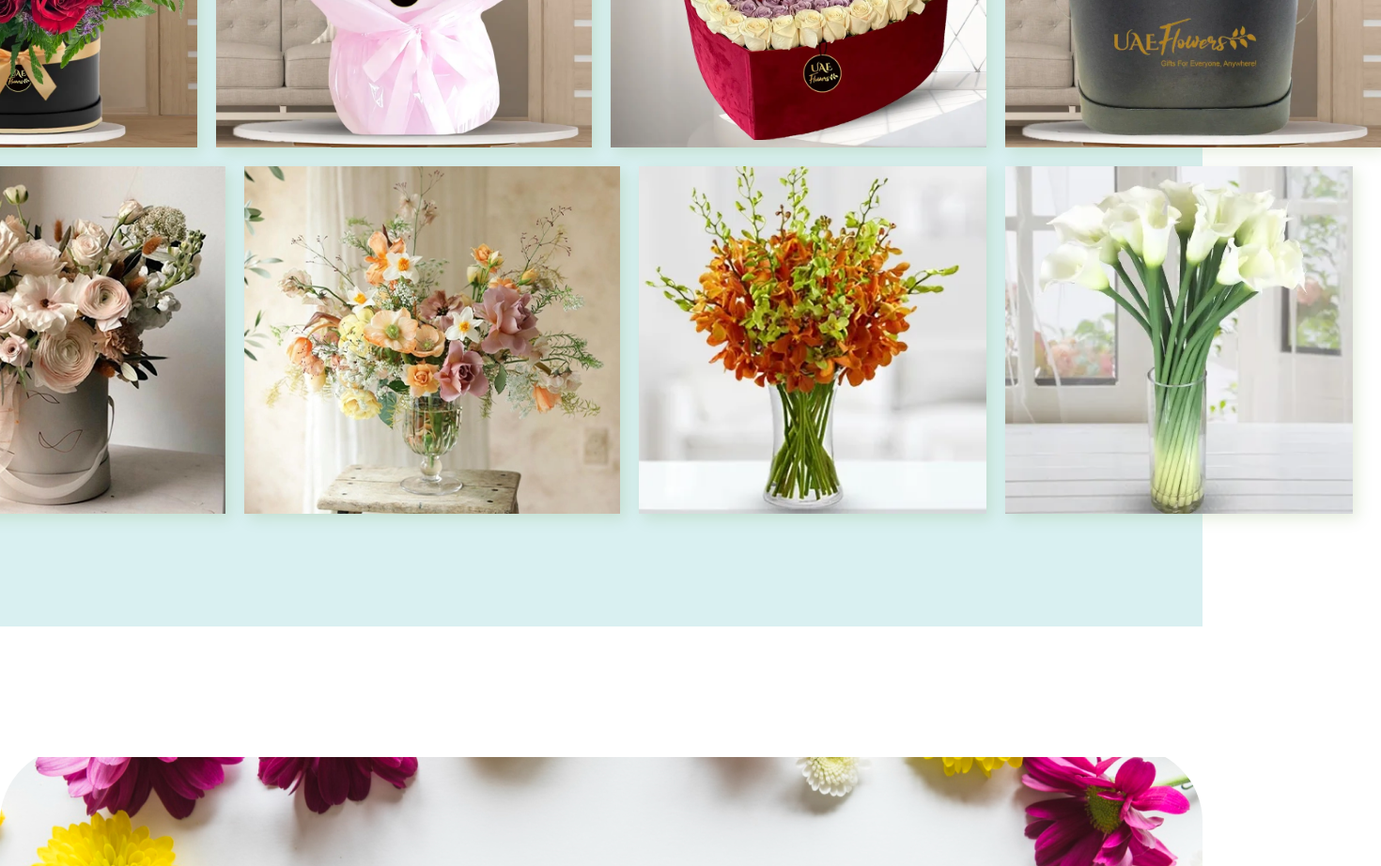
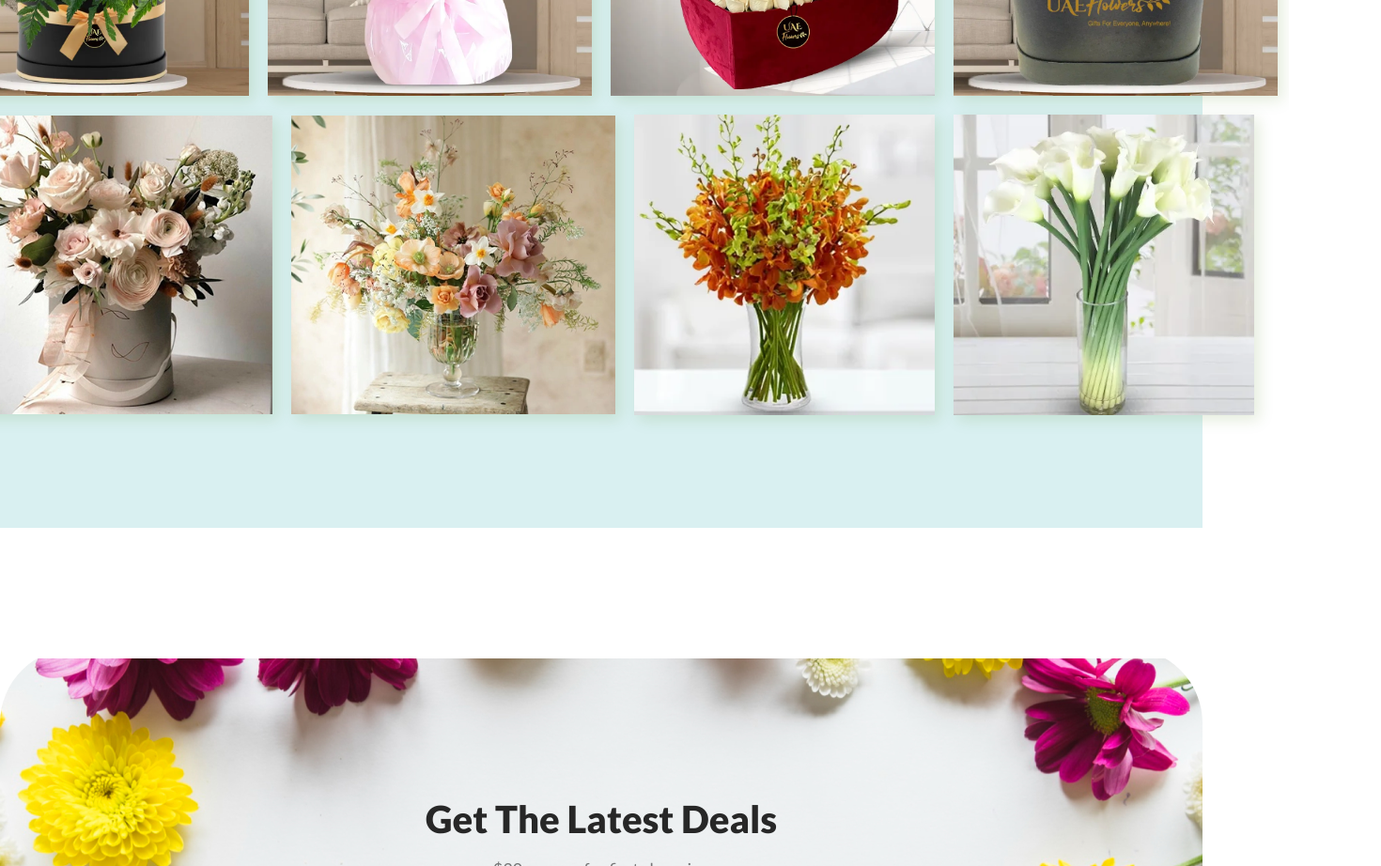
Before and after one commit to arefin22/my-flower-shop, a plain HTML site: page index.html in a window 1280 px wide. Shown: the part 3960-4882 px from the top of the page at 94% size, 1470 px wide, since content can reach past the window. Drawn offline with Linux system fonts and the light colour scheme.

Commit message:
Version 7.0

```diff
--- a/index.html
+++ b/index.html
@@ -106,8 +106,8 @@
                 <div class="row2">
                     <img src="./images/gallery/5.jpg" alt="" class="gal-img">
                     <img src="./images/gallery/6.jpg" alt="" class="gal-img">
-                    <img src="./images/gallery/7.jpg" style="max-height: 370px;" alt="" class="gal-img">
-                    <img src="./images/gallery/8.jpg" style="max-height: 370px;" alt="" class="gal-img">
+                    <img src="./images/gallery/7.jpg" style="max-height: 320px;" alt="" class="gal-img">
+                    <img src="./images/gallery/8.jpg" style="max-height: 320px;" alt="" class="gal-img">
                 </div>
             </div>
         </section>
--- a/styles/style.css
+++ b/styles/style.css
@@ -159,7 +159,7 @@ header {
     padding-bottom: 20px;
 }
 .gal-img{
-    width: 400px;
+    width: 345px;
     box-shadow: 5px 5px 15px rgba(71, 125, 17, 0.15) ;
 }
 /* latest deal section */
```
